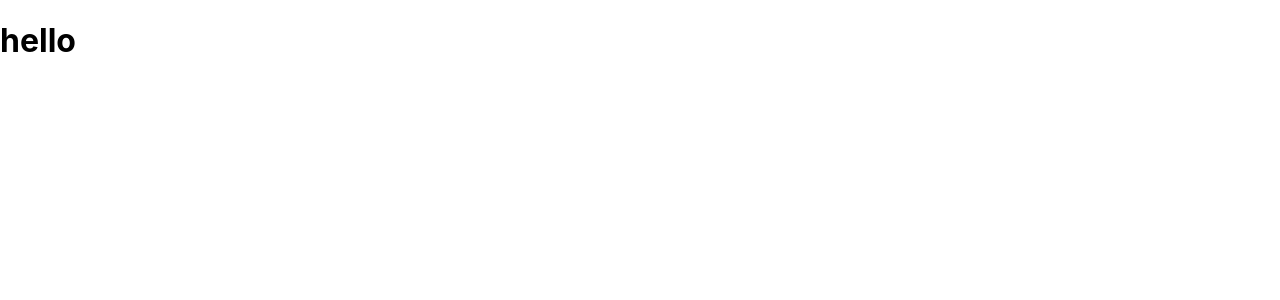
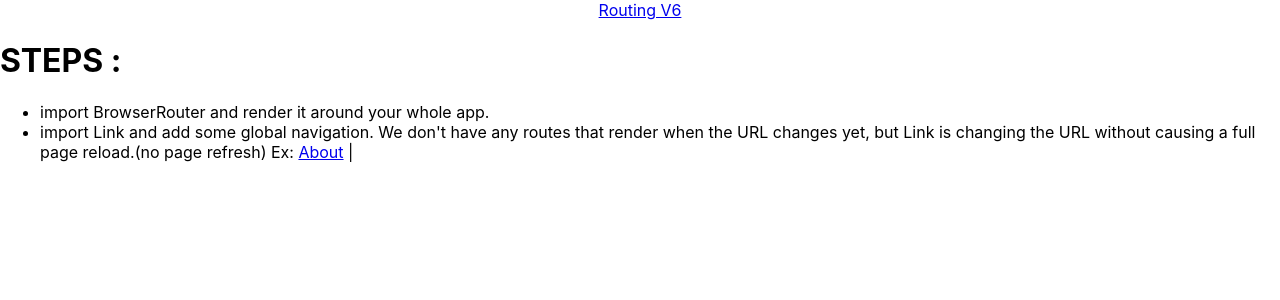
Before and after one commit to deepakPandeygit/reactdemo, a React (Create React App) app: page / in a window 1280 px wide. Shown: the top 300 px of the page. Built offline with nearby package versions, Linux system fonts and the light colour scheme.

Commit message:
done jsx work

```diff
--- a/package.json
+++ b/package.json
@@ -9,6 +9,7 @@
     "node-sass": "^4.14.1",
     "react": "^17.0.2",
     "react-dom": "^17.0.2",
+    "react-router-dom": "^6.2.1",
     "react-scripts": "4.0.3",
     "web-vitals": "^1.1.2"
   },
--- a/src/App.js
+++ b/src/App.js
@@ -1,13 +1,23 @@
 import logo from './logo.svg';
 import './App.scss';
+//render react around whole app
+import { BrowserRouter, Routes, Route } from "react-router-dom";
+
+//for routing body component
+import Routerv6 from './components/sidebar/routerv6';
+import Aboutjsx from './components/sidebar/Aboutjsx'
+
 
 function App() {
-  const a=document.getElementById('qwe');
-  console.log('a',a)
   return (
-    <div className="name" id="qwe">
-      <h1>hello</h1>
-    </div>
+    <BrowserRouter>
+      <Routes>
+        <Route path="/" element={<Routerv6 />} />
+        <Route path="/about" element={<Aboutjsx />} />
+
+        {/* Notice at "/" it renders <App>. At "/invoices" it render <Invoices>. */}
+      </Routes>
+    </BrowserRouter>
   );
 }
 export default App;
--- /dev/null
+++ b/src/components/sidebar/routerv6.jsx
@@ -0,0 +1,21 @@
+import React from 'react';
+import { Link } from 'react-router-dom'
+
+function Routerv6() {
+    return (
+        <>
+            <center><Link to="/about">Routing V6</Link></center>
+            <h1>
+                STEPS :
+            </h1>
+            <ul>
+                <li> import BrowserRouter and render it around your whole app.</li>
+                <li> import Link and add some global navigation. We don't have any routes that render when the URL changes yet, but Link is changing the URL without causing a full page reload.(no page refresh)
+                    Ex: <Link to="/about">About</Link> |{" "}
+                </li>
+            </ul>
+        </>
+    )
+}
+
+export default Routerv6
```
Also changed, not shown: src/index.js (+8 -4 lines), src/assets/styles/sidebar/_sidebar.scss (added), src/components/sidebar/sidebar.jsx (added), 2 other files (tests, documents, lock files or other folders).
